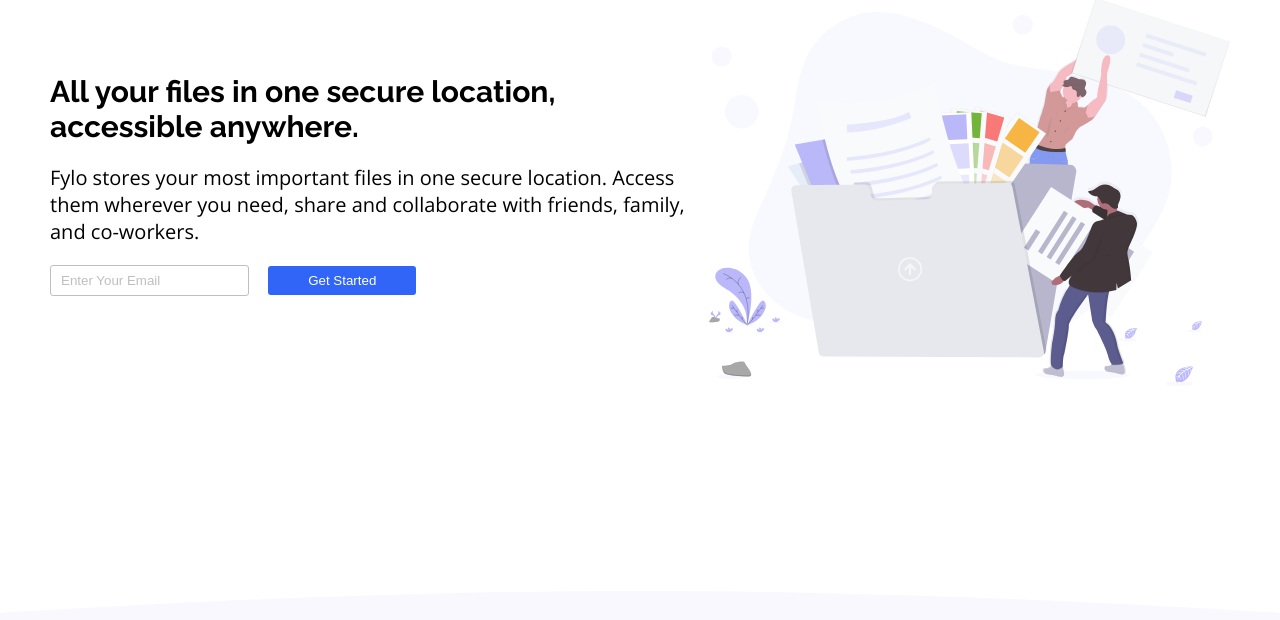
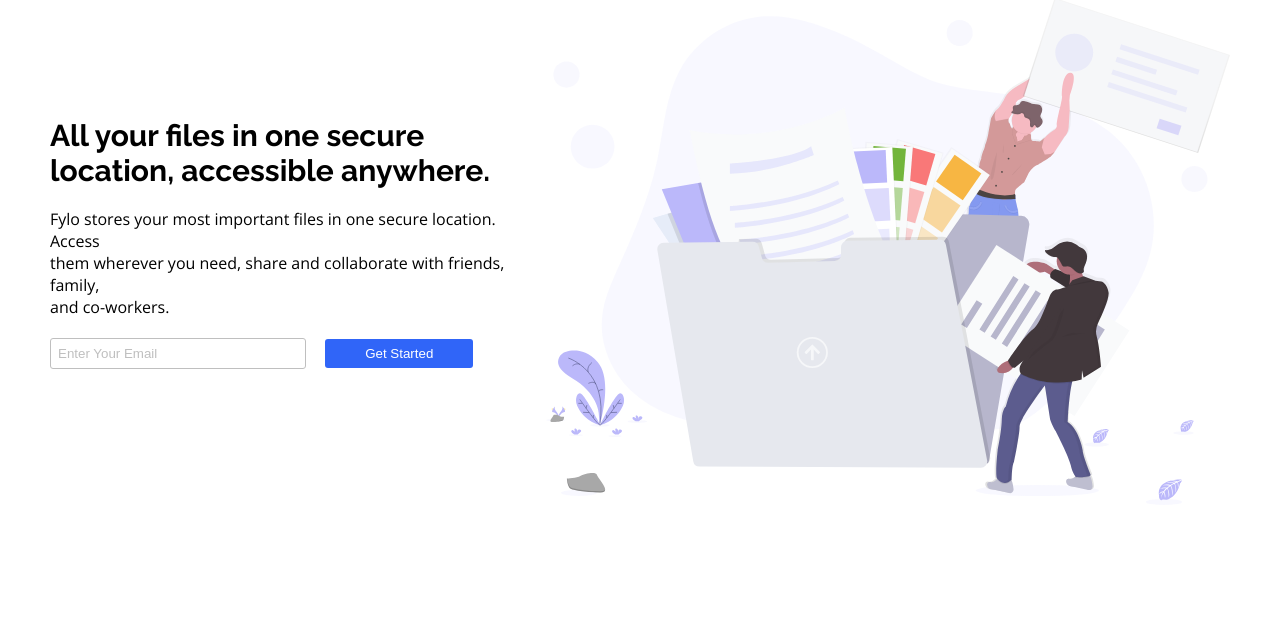
Before and after one commit to Timsilve/Fylo-page, a plain HTML site: page index.html in a window 1280 px wide. Shown: the part 91-711 px from the top of the page. Drawn offline with nearby package versions, Linux system fonts and the light colour scheme.

Commit message:
fylo-page

```diff
--- a/index.html
+++ b/index.html
@@ -38,8 +38,8 @@
       <div>
         <h1>All your files in one secure location, accessible anywhere.</h1>
         <p>Fylo stores your most important files in one secure location.
-  Access them wherever you need, share and collaborate with friends,
-  family, and co-workers.</p>
+  Access <br> them wherever you need, share and collaborate with friends,
+  family, <br> and co-workers.</p>
   <form action="">
     <input type="text" placeholder="Enter Your Email" required minlength="8">
     <button type="submit">Get Started</button>
@@ -55,10 +55,10 @@
 
       <div>
         <h1>Stay productive, wherever you are</h1>
-        <p>Never let location be an issue when accessing your files. Fylo has you
+        <p>Never let location be an issue when accessing your files. Fylo has you <br>
   covered for all of your file storage needs.
   </p>
-<p>Securely share files and folders with friends, family and colleagues for
+<p>Securely share files and folders with friends, family and colleagues for <br>
   live collaboration. No email attachments required!</p>
 
 <p class="underline"><u>See how Fylo works
--- a/styles.css
+++ b/styles.css
@@ -10,7 +10,7 @@
 }
 
 p {
-  font-size: 20px
+  font-size: 16px
 }
 
 header {
@@ -78,7 +78,7 @@
 }
 
 .section1 input {
-  padding: 7px 10px;
+  padding: 7px 70px 7px 7px;
   border-radius: 3px;
   border: 1px solid hsl(0, 0%, 75%);
   margin-right: 15px;
```
